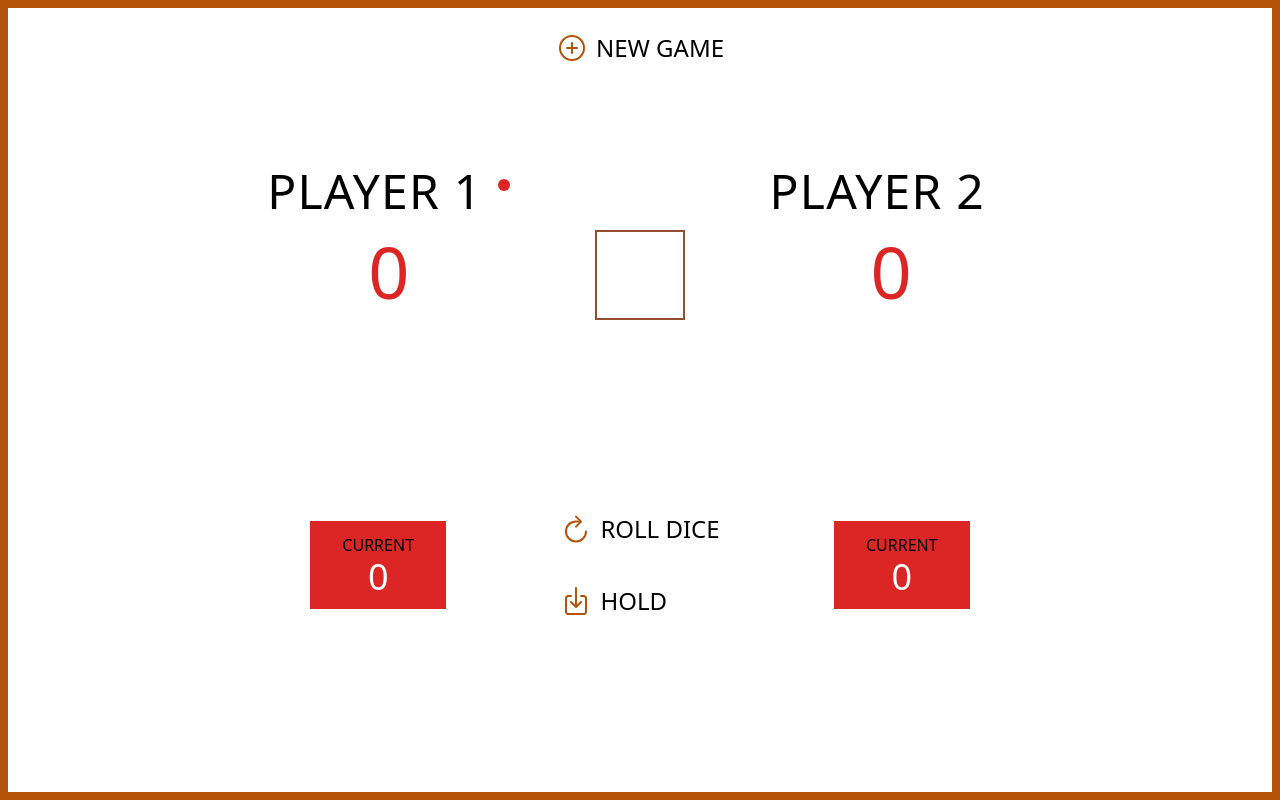
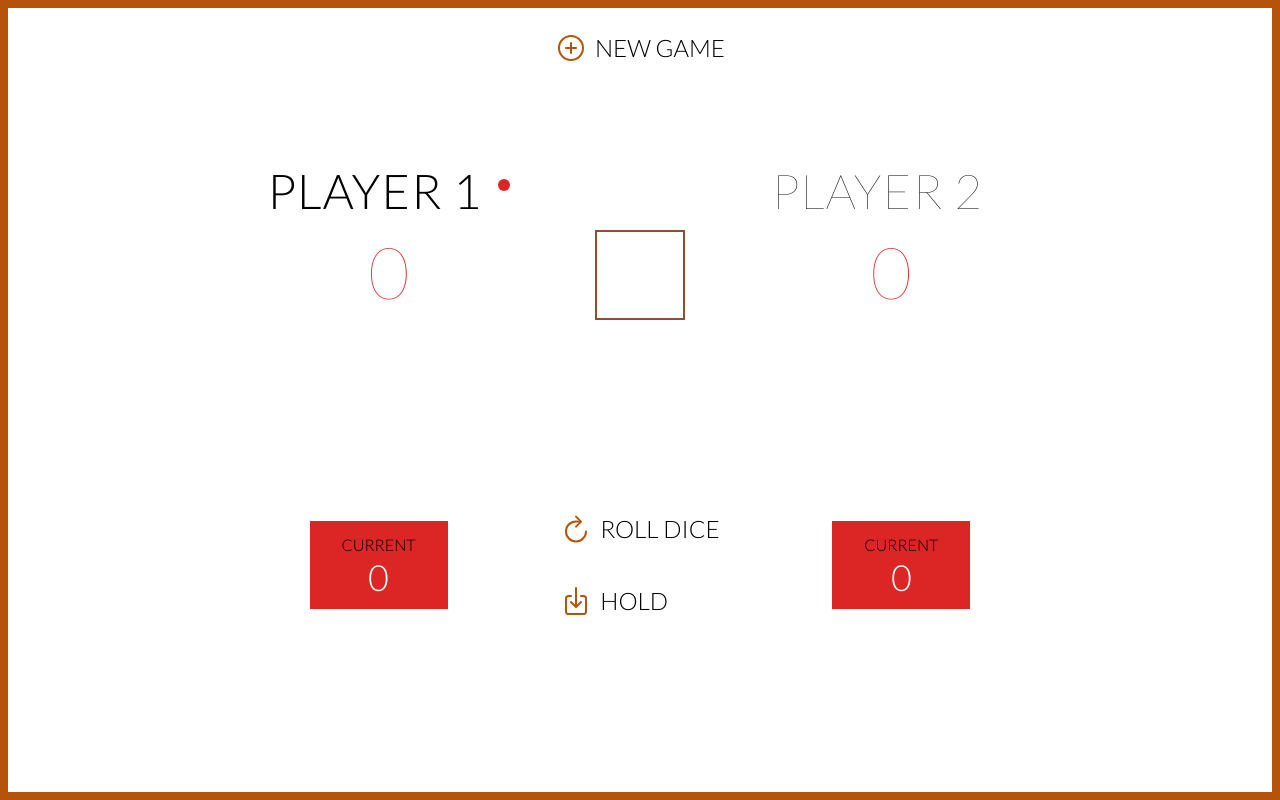
Before and after one commit to FloDevWeb/Dynamiser-vos-sites-web-avec-Javascript, a plain HTML site: page index.html in a window 1280 px wide. Drawn offline with nearby package versions, Linux system fonts and the light colour scheme.

Commit message:
add font family and animation font-weight player

```diff
--- a/index.html
+++ b/index.html
@@ -24,14 +24,13 @@
           name="add-circle-outline"
           id="newGame"
         ></ion-icon>
-        <h1 class="text-sm md:text-xl lg:text-2xl font-extralight ml-2">
-          NEW GAME
-        </h1>
+        <h1 class="text-sm md:text-xl lg:text-2xl font-light ml-2">NEW GAME</h1>
       </section>
 
       <section class="row-start-2 col-start-1 md:col-start-2">
         <h2
-          class="text-xl md:text-3xl lg:text-4xl xl:text-5xl font-thin tracking-wide flex justify-center"
+          class="text-xl md:text-3xl lg:text-4xl xl:text-5xl font-extralight tracking-wide flex justify-center"
+          id="title1"
         >
           PLAYER 1
           <div
@@ -41,7 +40,7 @@
         </h2>
 
         <div
-          class="text-center text-7xl font-thin text-red-600 p-5"
+          class="text-center text-7xl font-extralight text-red-600 p-5"
           id="global_1"
         >
           0
@@ -59,7 +58,8 @@
 
       <section class="row-start-2 col-start-3 md:col-start-4">
         <h2
-          class="text-xl md:text-3xl lg:text-4xl xl:text-5xl font-thin tracking-wide flex justify-center"
+          class="text-xl md:text-3xl lg:text-4xl xl:text-5xl font-extralight tracking-wide flex justify-center"
+          id="title2"
         >
           PLAYER 2
           <div
@@ -68,7 +68,7 @@
           ></div>
         </h2>
         <div
-          class="text-center text-7xl font-thin text-red-600 p-5"
+          class="text-center text-7xl font-extralight text-red-600 p-5"
           id="global_2"
         >
           0
@@ -79,8 +79,8 @@
         class="row-start-4 col-start-1 md:col-start-2 col-end-5 flex justify-around items-center"
       >
         <div class="flex flex-col items-center px-8 py-3 mt-5 bg-red-600">
-          <h3 class="font-extralight">CURRENT</h3>
-          <div class="font-extralight text-4xl text-white" id="round_1">0</div>
+          <h3 class="font-light">CURRENT</h3>
+          <div class="font-light text-4xl text-white" id="round_1">0</div>
         </div>
 
         <section>
@@ -90,7 +90,7 @@
               name="refresh-outline"
               id="roll"
             ></ion-icon>
-            <h4 class="text-sm md:text-2xl font-extralight ml-2">ROLL DICE</h4>
+            <h4 class="text-sm md:text-2xl font-light ml-2">ROLL DICE</h4>
           </div>
           <div class="hold flex items-center p-5">
             <ion-icon
@@ -98,13 +98,13 @@
               name="download-outline"
               id="hold"
             ></ion-icon>
-            <h4 class="text-sm md:text-2xl font-extralight ml-2">HOLD</h4>
+            <h4 class="text-sm md:text-2xl font-light ml-2">HOLD</h4>
           </div>
         </section>
 
         <div class="flex flex-col items-center px-8 py-3 mt-5 bg-red-600">
-          <h3 class="font-extralight">CURRENT</h3>
-          <div class="font-extralight text-4xl text-white" id="round_2">0</div>
+          <h3 class="font-light">CURRENT</h3>
+          <div class="font-light text-4xl text-white" id="round_2">0</div>
         </div>
       </section>
     </main>
--- a/script.js
+++ b/script.js
@@ -8,6 +8,8 @@ const rollDice = document.getElementById("roll");
 const hold = document.getElementById("hold");
 const player1Status = document.getElementById("player1");
 const player2Status = document.getElementById("player2");
+const title1 = document.getElementById("title1");
+const title2 = document.getElementById("title2");
 
 //fonction pour obtenir un résultat aléatoire
 function getRandomInt(min, max) {
@@ -126,9 +128,17 @@ function updatePlayerStatus(activePlayer) {
   if (activePlayer === 1) {
     player2Status.classList.add("invisible");
     player1Status.classList.remove("invisible");
+    title1.classList.remove("font-extralight");
+    title1.classList.add("font-light");
+    title2.classList.remove("font-light");
+    title2.classList.add("font-extralight");
   } else {
     player2Status.classList.remove("invisible");
     player1Status.classList.add("invisible");
+    title1.classList.remove("font-light");
+    title1.classList.add("font-extralight");
+    title2.classList.remove("font-extralight");
+    title2.classList.add("font-light");
   }
 }
 
--- a/style.css
+++ b/style.css
@@ -1,3 +1,7 @@
+body {
+  font-family: lato;
+}
+
 #dice {
   margin-top: 25%;
   margin-left: auto;
```
